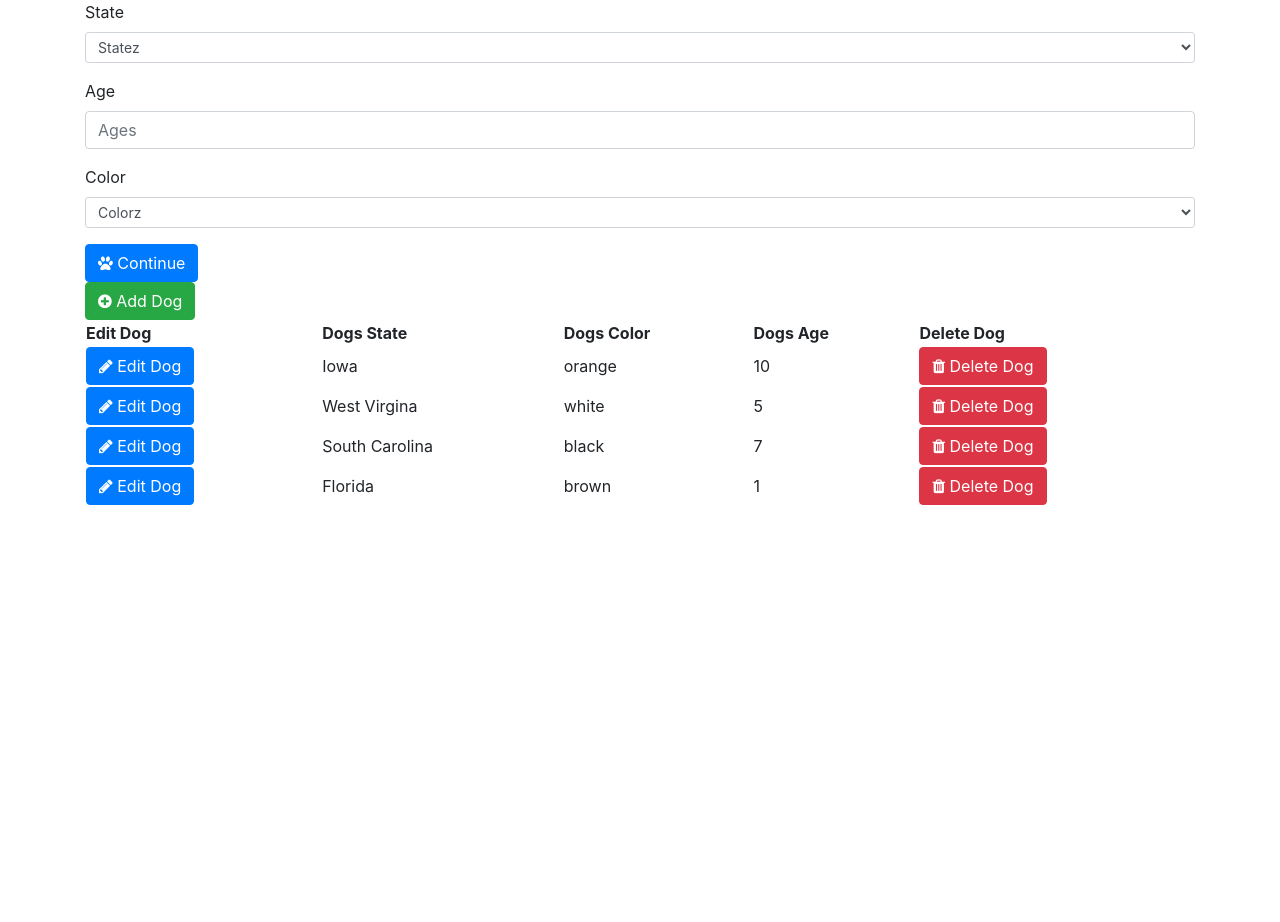
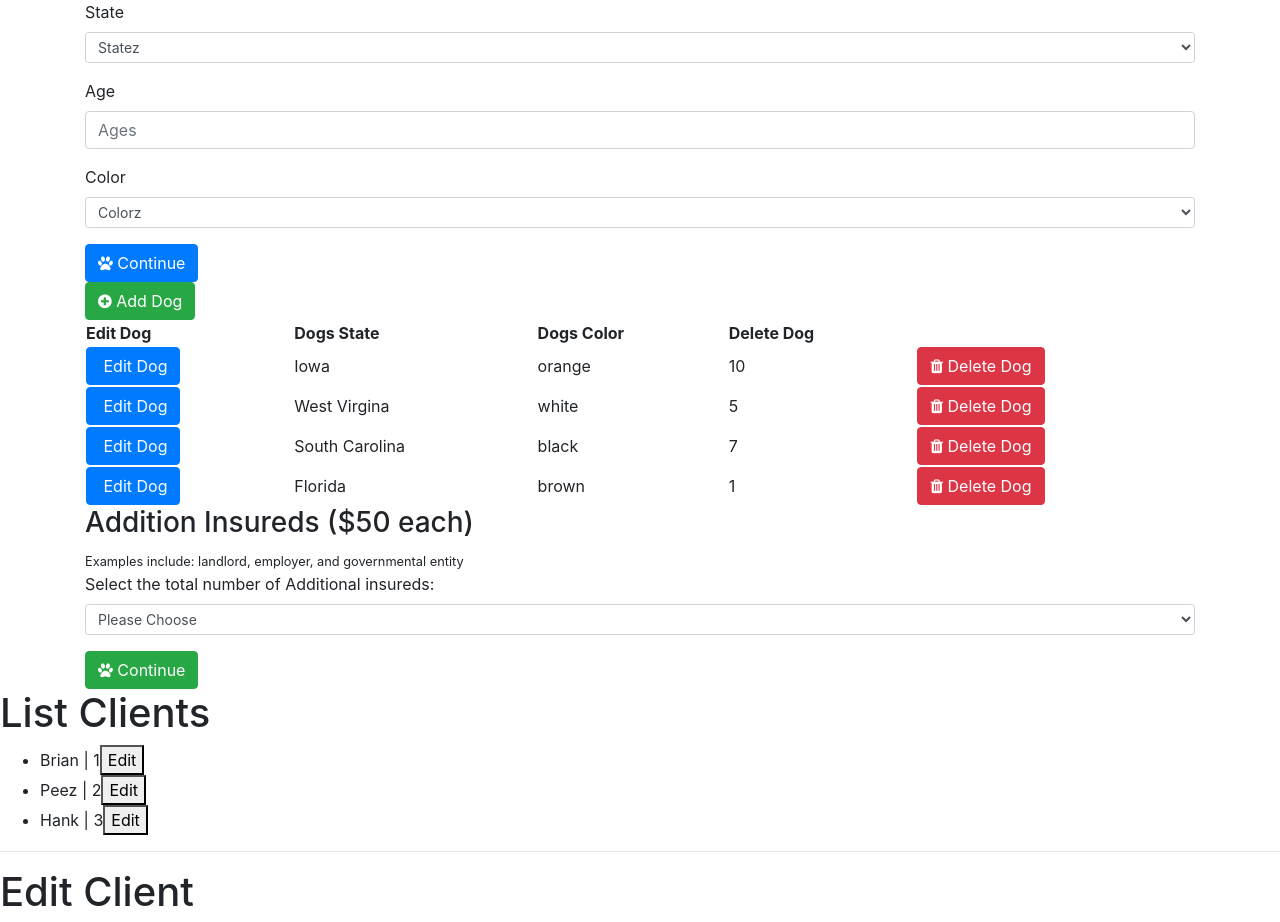
Before and after one commit to jmanock/fin-dog-bite, a React (Create React App) app: page / in a window 1280 px wide. Shown: the top 922 px of the page. Before the commit the page ends 800 px from the top, so only its background shows below. Built offline with nearby package versions, Linux system fonts and the light colour scheme.

Commit message:
got part of the edit working

```diff
--- a/src/Components/Holder.jsx
+++ b/src/Components/Holder.jsx
@@ -1,6 +1,7 @@
 import React, {Component,Fragment} from 'react';
 import DogForm from './DogForm';
 import Rates from './Rates';
+import FormClient from './TestEdit';
 
 class Holder extends Component{
   state = {
@@ -31,6 +32,7 @@ class Holder extends Component{
 
   editDog = dog =>{
     console.log(dog);
+    //Need to push this info into edit page
   }
 
   render(){
@@ -38,6 +40,7 @@ class Holder extends Component{
       <Fragment>
         <DogForm dogs={this.state.dogs} addDog={this.addDog} />
         <Rates  dogs={this.state.dogs} deleteDog={this.deleteDog} editDog={this.editDog} addDog={this.addDog}/>
+        <FormClient />
       </Fragment>
     );
   }
--- a/src/Components/Rates.jsx
+++ b/src/Components/Rates.jsx
@@ -1,27 +1,42 @@
-import React from 'react';
+import React,{Component} from 'react';
 import Button from './FormComponents/Button';
+import Select from './FormComponents/Select';
 
-const Rates = props =>{
-  console.log(props);
-  const dogList = props.dogs.map((dog) =>
+class Rates extends Component{
+  state = {
+    additionalInsured:''
+  }
+
+  handleChange = e =>{
+    this.setState({
+      [e.target.name]:e.target.value
+    });
+  }
+
+  handleSubmit = (e) =>{
+    e.preventDefault();
+    this.props.addDog(this.state);
+  }
+
+  render(){
+    const dogList = this.props.dogs.map((dog) =>
     <tr key={dog.id}>
-    <td><Button action={() => {props.editDog(dog)}} type={'btn btn-primary'} className={'fa fa-pencil'} title={'Edit Dog'}></Button></td>
+      <td><Button action={() => {this.props.editDog(dog)}} type={'btn btn-primary'} className={'fa fa-pencile'} title={'Edit Dog'}></Button></td>
       <td>{dog.state}</td>
       <td>{dog.color}</td>
       <td>{dog.age}</td>
-    <td><Button action={() => {props.deleteDog(dog.id)}} type={'btn btn-danger'} className={'fa fa-trash'} title={'Delete Dog'}></Button></td>
-  </tr>
-);
+      <td><Button action={() => {this.props.deleteDog(dog.id)}} type={'btn btn-danger'} className={'fa fa-trash'} title={'Delete Dog'}></Button></td>
+    </tr>);
+
     return(
       <div className='container'>
-      <Button type={'btn btn-success'} title={'Add Dog'} className={'fa fa-plus-circle'} action={props.addDog}></Button>
+        <Button type={'btn btn-success'} title={'Add Dog'} className={'fa fa-plus-circle'} action={this.props.addDog}></Button>
         <table className='container'>
           <thead>
             <tr>
               <th>Edit Dog</th>
               <th>Dogs State</th>
               <th>Dogs Color</th>
-            <th>Dogs Age</th>
               <th>Delete Dog</th>
             </tr>
           </thead>
@@ -29,9 +44,13 @@ const Rates = props =>{
             {dogList}
           </tbody>
         </table>
+        <h3>Addition Insureds ($50 each)</h3>
+        <small>Examples include: landlord, employer, and governmental entity</small>
+        <Select title={'Select the total number of Additional insureds:'} name={'additionalIns'} options={['0','1','2','3','4','5']} value={this.props.additionalIns} placeholder={'Please Choose'} handleChange={this.handleChange}></Select>
+        <Button type={'btn btn-success'} title={'Continue'} className={'fa fa-paw'}></Button>
       </div>
-
     );
-};
+  }
+}
 
 export default Rates;
--- /dev/null
+++ b/src/Components/TestEdit.jsx
@@ -0,0 +1,119 @@
+import React,{Component} from 'react';
+class FormClient extends Component {
+  state ={
+    text:'',
+    isEdit:0,
+    todos:[
+      {id:1,text:'Brian'},
+      {id:2,text:'Peez'},
+      {id:3,text:'Hank'}
+    ]
+  };
+
+  handleEditClient = (item) =>{
+    this.setState({
+      text:item.text,
+      isEdit:item.id
+    });
+  }
+
+  handleChangeTextEdit = (text) =>{
+    this.setState({text:text});
+  }
+
+  handleClientAdd = (text) =>{
+    var newText = {
+      id:this.state.todos.length + 1,
+      text:text
+    };
+    this.setState({
+      todos:this.state.todos.concat(newText),
+      text:''
+    });
+  }
+
+  handleTodoUpdate = (todo) =>{
+    var todos = this.state.todos;
+    for(var i = 0; i<todos.length; i++){
+      if(todos[i].id === todo.id){
+        todos.splice(i,1);
+      }
+    }
+    todos.push(todo);
+    this.setState({
+      todos:todos,
+      text:'',
+      isEdit:0
+    });
+  }
+
+  render(){
+    return(
+      <div>
+        <ListClients clients={this.state.todos} editClient={this.handleEditClient} />
+        <hr />
+        <EditClient onClientAdd={this.handleClientAdd} text={this.state.text} {...this.state} changeTextEdit={this.handleChangeTextEdit} onTodoUpdate={this.handleTodoUpdate} />
+      </div>
+    );
+  }
+}
+
+class ListClients extends Component{
+  editClient(item){
+    this.props.editClient(item);
+  }
+  render(){
+    let clients = this.props.clients;
+    return(
+      <div>
+        <h1>List Clients</h1>
+        <ul>
+          {clients.map(item => (
+            <li key={item.id}>
+              <span>{item.text} | {item.id}</span>
+              <button onClick={this.editClient.bind(this,item)}>Edit</button>
+            </li>
+          ))}
+        </ul>
+      </div>
+    )
+  }
+}
+
+class EditClient extends Component{
+  onSubmit = (e) =>{
+    e.preventDefault();
+    var text = this.refs.text.value.trim();
+    if(!text){
+      alert('Something should be here?');
+      return;
+    }
+    if(this.props.isEdit){
+      var updateTodo = {
+        id:this.props.isEdit,
+        text:text
+      };
+      this.props.onTodoUpdate(updateTodo);
+    }else{
+      this.props.onClientAdd(text);
+    }
+  }
+  onChangeEdit = (e) =>{
+    this.props.changeTextEdit(e.target.value);
+  }
+  render(){
+    return(
+      <div>
+        <h1>Edit Client</h1>
+        <form onSubmit={this.onSubmit}>
+          <label>Name:
+            <input type='text' placeholder='name' ref='text' value={this.props.text} onChange={this.onChangeEdit} required />
+            <input type='submit' value='submit' />
+          </label>
+        </form>
+      </div>
+    );
+  }
+}
+
+export default FormClient;
```
Also changed, not shown: src/Components/Edit.jsx (added). Lines whose indentation alone changed are shown as unchanged.
